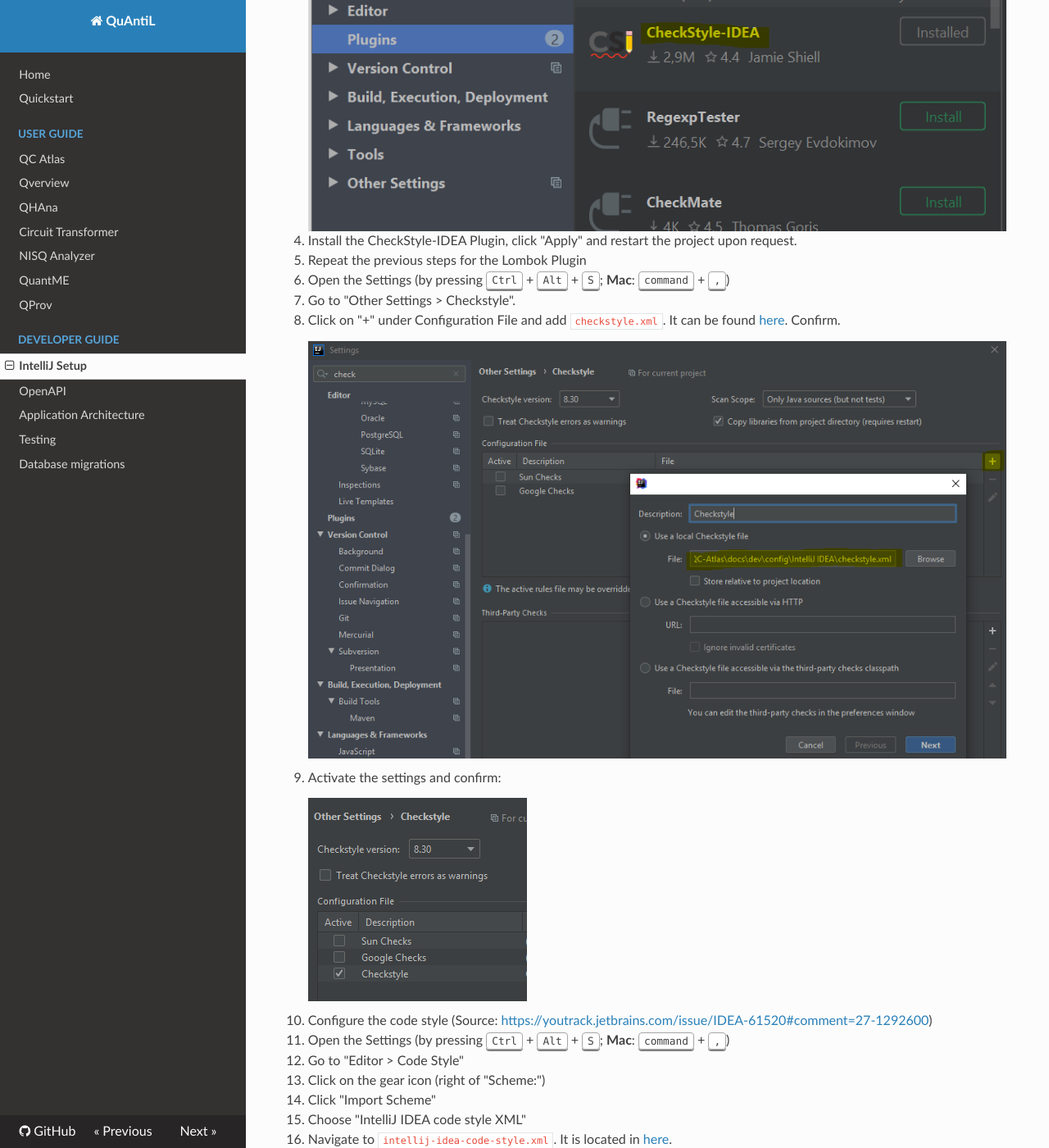
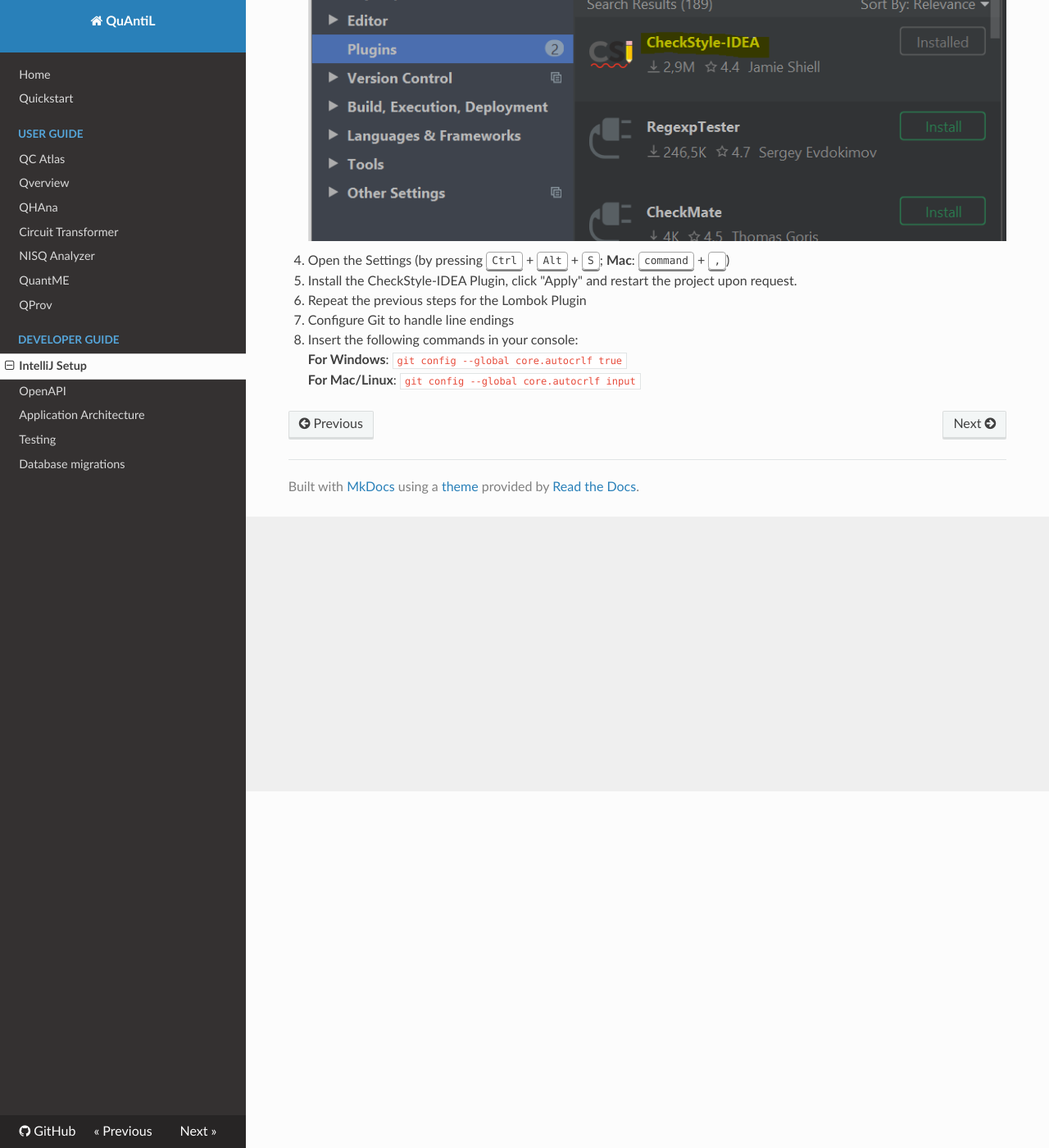
Before and after one commit to UST-QuAntiL/quantil-docs, an MkDocs documentation site: the page built from docs/developer-guide/intellij.md, in a window 1280 px wide and 1400 px high, scrolled down 435 px. Shown: the whole window at 82% size. Built offline with MkDocs 1.6.1, drawn with Linux system fonts in a browser that asks for light colours; nearby versions of some CDN libraries; some of the changed text lies outside the part shown.

Commit message:
Docu intellij (#26)

```diff
--- a/docs/developer-guide/intellij.md
+++ b/docs/developer-guide/intellij.md
@@ -5,50 +5,11 @@
   - Install the [IntelliJ CheckStyle-IDEA Plugin](https://plugins.jetbrains.com/plugin/1065-checkstyle-idea). It can be found via plug-in repository
   (File > Settings > Plugins > Marketplace; **Mac**: IntelliJ IDEA > Preferences > Plugins > Marketplace).
     ![checkstyle](graphics/checkstyle.PNG)
-
+  - Open the Settings (by pressing <kbd>Ctrl</kbd> + <kbd>Alt</kbd> + <kbd>S</kbd>; **Mac**: <kbd>command</kbd> + <kbd>,</kbd>)
   - Install the CheckStyle-IDEA Plugin, click "Apply" and restart the project upon request.
   - Repeat the previous steps for the Lombok Plugin
-  - Open the Settings (by pressing <kbd>Ctrl</kbd> + <kbd>Alt</kbd> + <kbd>S</kbd>; **Mac**: <kbd>command</kbd> + <kbd>,</kbd>)
-  - Go to "Other Settings > Checkstyle".
-  - Click on "+" under Configuration File and add `checkstyle.xml`. It can be found [here](https://github.com/UST-QuAntiL/qc-atlas/blob/develop/docs/dev/config/IntelliJ%20IDEA/checkstyle.xml). Confirm.
 
-    ![checkstyle](graphics/checkstyle-config.PNG)
-
-  - Activate the settings and confirm:
-
-    ![checkstyle](graphics/checkstyle-active.PNG)
-
-3. Configure the code style (Source: <https://youtrack.jetbrains.com/issue/IDEA-61520#comment=27-1292600>)
-  - Open the Settings (by pressing <kbd>Ctrl</kbd> + <kbd>Alt</kbd> + <kbd>S</kbd>; **Mac**: <kbd>command</kbd> + <kbd>,</kbd>)
-  - Go to "Editor > Code Style"
-  - Click on the gear icon (right of "Scheme:")
-  - Click "Import Scheme"
-  - Choose "IntelliJ IDEA code style XML"
-  - Navigate to `intellij-idea-code-style.xml`. It is located in [here](https://github.com/UST-QuAntiL/qc-atlas/blob/develop/docs/dev/config/IntelliJ%20IDEA/intellij-idea-code-style.xml).
-  - Click "Apply"
-  - Click "OK"
-  - Click "Close"
-
-4. Setup code headers to be inserted automatically
-    ![copyright-profile](graphics/copyright-profile-new.png)
-  - Open the Settings (by pressing <kbd>Ctrl</kbd> + <kbd>Alt</kbd> + <kbd>S</kbd>; **Mac**: <kbd>command</kbd> + <kbd>,</kbd>)
-  - Go to "Editor > Copyright > Copyright Profiles"
-  - Click the "+"
-  - Name "Atlas"
-  - Copyright text from [CodeHeaders](https://github.com/UST-QuAntiL/qc-atlas/blob/develop/docs/dev/config/IntelliJ%20IDEA/CodeHeaders.md)
-  - Click "Apply"
-  - Go to "Editor > Copyright > Formatting"
-  - Adjust copyright formatting settings
-
-     ![checkstyle](graphics/formatting-copyright-new.png)
-       - Change to `Use block comments` with `Prefix each line`
-       - Set `Relative Location` to `Before other comments`
-       - Set `Separator before`to `80` and `Separator after` to `81`
-  - Go to "Editor > Copyright"
-  - Set "Atlas" as Default project copyright
-  - Click "Apply"
-
-6. Configure Git to handle line endings
+3. Configure Git to handle line endings
   - Insert the following commands in your console:
   **For Windows**: `git config --global core.autocrlf true`
   **For Mac/Linux**: `git config --global core.autocrlf input`
```
